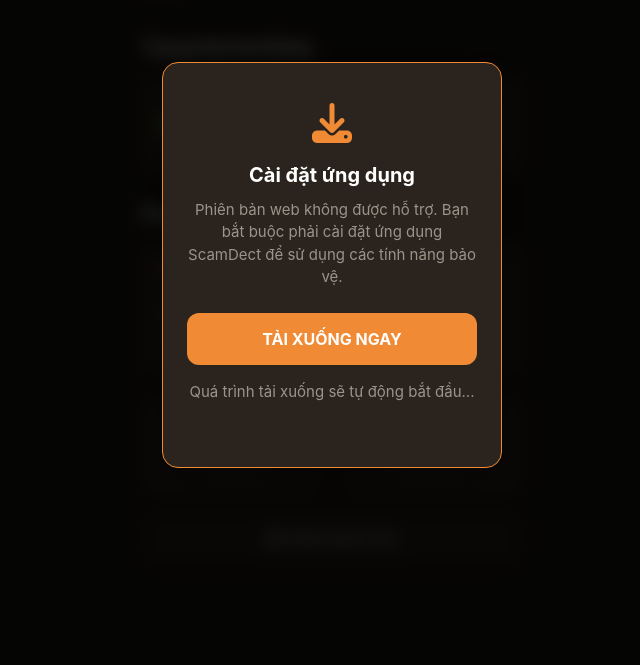
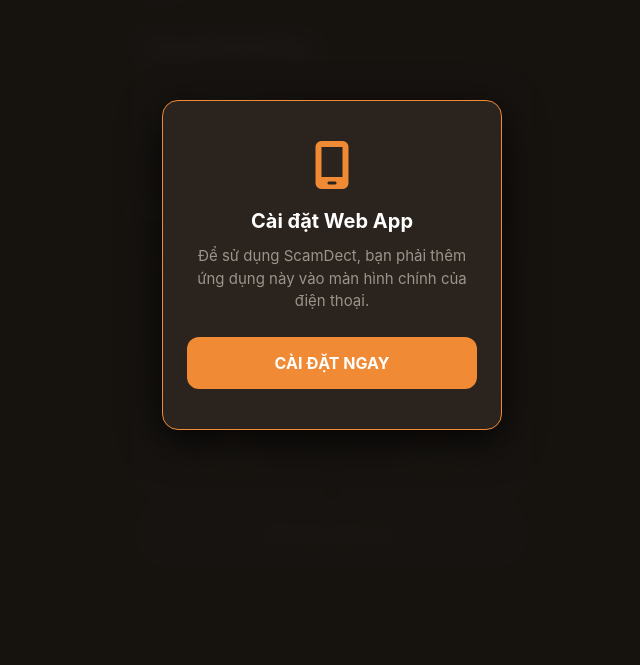
Before and after one commit to HuynhthinhLouis/scamdect, a plain HTML site: page index.html in a window 1280 px wide. Shown: the part 135-800 px from the top of the page, without its empty margins (308-948 px from the left). Drawn offline with Linux system fonts and the light colour scheme.

Commit message:
Update index.html

```diff
--- a/index.html
+++ b/index.html
@@ -3,9 +3,17 @@
 <head>
     <meta charset="UTF-8">
     <meta name="viewport" content="width=device-width, initial-scale=1.0, maximum-scale=1.0, user-scalable=no">
-    <title>ScamDect - Bắt buộc tải ứng dụng</title>
-    <!-- Sử dụng FontAwesome để lấy icon -->
+    <title>ScamDect</title>
+
+    <!-- Liên kết PWA -->
+    <link rel="manifest" href="manifest.json">
+    <meta name="theme-color" content="#171410">
+    <!-- Icon cho iOS -->
+    <link rel="apple-touch-icon" href="icon-192.png">
+
+    <!-- FontAwesome -->
     <link rel="stylesheet" href="https://cdnjs.cloudflare.com/ajax/libs/font-awesome/6.4.0/css/all.min.css">
+
     <style>
         :root {
             --bg-color: #171410;
@@ -17,78 +25,51 @@
             --border-radius: 16px;
         }
 
-        * {
-            box-sizing: border-box;
-            margin: 0;
-            padding: 0;
-            font-family: -apple-system, BlinkMacSystemFont, "Segoe UI", Roboto, Helvetica, Arial, sans-serif;
-        }
+        * { box-sizing: border-box; margin: 0; padding: 0; font-family: -apple-system, BlinkMacSystemFont, "Segoe UI", Roboto, sans-serif; }
 
-        body {
-            background-color: var(--bg-color);
-            color: var(--text-primary);
-            display: flex;
-            justify-content: center;
-            overflow: hidden; /* Chặn cuộn trang */
-        }
+        body { background-color: var(--bg-color); color: var(--text-primary); display: flex; justify-content: center; overflow-x: hidden; }
 
-        /* Khung mô phỏng màn hình điện thoại (Làm nền mờ ở dưới) */
-        .app-container {
-            width: 100%;
-            max-width: 420px;
-            min-height: 100vh;
-            padding: 24px 20px;
-            position: relative;
-            filter: blur(4px); /* Làm mờ giao diện web */
-            pointer-events: none; /* Chặn toàn bộ thao tác click vào nền */
-        }
+        .app-container { width: 100%; max-width: 420px; min-height: 100vh; padding: 24px 20px; position: relative; }
 
-        /* Header */
+        /* UI ScamDect */
         .header { margin-top: 20px; margin-bottom: 40px; }
         .logo-title { display: flex; align-items: center; gap: 12px; margin-bottom: 12px; }
         .logo-title i { font-size: 28px; color: var(--primary-orange); }
         .logo-title h1 { font-size: 28px; font-weight: 700; }
         .header p { color: var(--text-secondary); font-size: 15px; line-height: 1.4; }
 
-        /* Section chung */
         .section-title { font-size: 18px; font-weight: 600; margin-bottom: 16px; }
-
-        /* Trạng thái hệ thống */
         .status-section { margin-bottom: 30px; }
         .status-card { background-color: var(--card-bg); border-radius: var(--border-radius); padding: 20px; display: flex; align-items: center; gap: 16px; }
         .status-icon i { color: var(--success-green); font-size: 20px; }
         .status-content { flex: 1; }
         .status-content h3 { font-size: 16px; margin-bottom: 4px; }
-        .status-content p { color: var(--text-secondary); font-size: 13px; line-height: 1.4; }
+        .status-content p { color: var(--text-secondary); font-size: 13px; }
         .status-arrow i { color: var(--text-secondary); font-size: 14px; }
 
-        /* Phân tích thủ công */
         .manual-section { margin-bottom: 30px; }
         .input-card { background-color: var(--card-bg); border-radius: var(--border-radius); padding: 20px; margin-bottom: 16px; }
         .input-card label { display: block; color: var(--primary-orange); font-size: 14px; font-weight: 600; margin-bottom: 16px; }
         .input-card textarea { width: 100%; background: transparent; border: none; color: var(--text-primary); font-size: 15px; resize: none; height: 60px; outline: none; }
 
         .action-row { display: flex; gap: 16px; margin-bottom: 16px; }
-        .action-btn { flex: 1; background-color: var(--card-bg); border: none; border-radius: var(--border-radius); padding: 24px 10px; display: flex; flex-direction: column; align-items: center; justify-content: center; gap: 12px; color: var(--text-secondary); }
+        .action-btn { flex: 1; background-color: var(--card-bg); border: none; border-radius: var(--border-radius); padding: 24px 10px; display: flex; flex-direction: column; align-items: center; gap: 12px; color: var(--text-secondary); }
         .action-btn i { font-size: 24px; color: var(--primary-orange); }
-
         .submit-btn { width: 100%; background-color: #241c18; border: none; border-radius: var(--border-radius); padding: 18px; color: var(--text-secondary); font-size: 16px; font-weight: 600; }
-
-        /* Footer */
         .footer { text-align: center; margin-top: 60px; color: #635e58; font-size: 13px; line-height: 1.6; }
 
-        /* --- POPUP ÉP TẢI APP (LUÔN HIỂN THỊ) --- */
-        .download-overlay {
+        /* --- POPUP ÉP CÀI ĐẶT WEB APP --- */
+        .install-overlay {
             position: fixed;
             top: 0; left: 0; right: 0; bottom: 0;
-            background: rgba(0, 0, 0, 0.75);
-            display: flex; /* Bật hiển thị mặc định */
+            background: rgba(23, 20, 16, 0.95); /* Màu nền che kín toàn bộ */
+            display: flex;
             align-items: center;
             justify-content: center;
-            z-index: 1000;
-            backdrop-filter: blur(8px); /* Làm mờ mạnh hơn */
+            z-index: 9999;
+            backdrop-filter: blur(10px);
         }
-        .download-modal {
+        .install-modal {
             background-color: var(--card-bg);
             padding: 40px 24px;
             border-radius: var(--border-radius);
@@ -96,25 +77,13 @@
             width: 90%;
             max-width: 340px;
             border: 1px solid var(--primary-orange);
-            box-shadow: 0 10px 30px rgba(0,0,0,0.5);
+            box-shadow: 0 10px 40px rgba(0,0,0,0.8);
         }
-        .download-modal i.fa-download {
-            font-size: 40px;
-            color: var(--primary-orange);
-            margin-bottom: 20px;
-        }
-        .download-modal h2 {
-            font-size: 20px;
-            margin-bottom: 12px;
-            color: #ffffff;
-        }
-        .download-modal p {
-            font-size: 15px;
-            color: var(--text-secondary);
-            margin-bottom: 24px;
-            line-height: 1.5;
-        }
-        .download-btn-real {
+        .install-modal i.fa-mobile-screen { font-size: 48px; color: var(--primary-orange); margin-bottom: 20px; }
+        .install-modal h2 { font-size: 20px; margin-bottom: 12px; color: #fff; }
+        .install-modal p { font-size: 15px; color: var(--text-secondary); margin-bottom: 24px; line-height: 1.5; }
+
+        .install-btn {
             background-color: var(--primary-orange);
             color: #fff;
             border: none;
@@ -124,29 +93,26 @@
             font-weight: bold;
             width: 100%;
             cursor: pointer;
-            display: inline-block;
-            text-decoration: none;
             text-transform: uppercase;
         }
-        .download-btn-real:hover {
-            background-color: #d87624;
-        }
-        .warning-text {
+        .ios-instruction {
+            display: none;
+            font-size: 13px;
+            color: var(--primary-orange);
             margin-top: 16px;
-            font-size: 12px;
-            color: #888;
+            background: rgba(240, 138, 52, 0.1);
+            padding: 12px;
+            border-radius: 8px;
+            text-align: left;
         }
     </style>
 </head>
 <body>
 
-    <!-- Giao diện làm nền (đã bị làm mờ và chặn tương tác) -->
+    <!-- Giao diện chính của App -->
     <div class="app-container">
         <header class="header">
-            <div class="logo-title">
-                <i class="fa-solid fa-shield-halved"></i>
-                <h1>ScamDect</h1>
-            </div>
+            <div class="logo-title"><i class="fa-solid fa-shield-halved"></i><h1>ScamDect</h1></div>
             <p>Bảo vệ bạn khỏi các mối đe dọa trực<br>tuyến</p>
         </header>
 
@@ -166,7 +132,7 @@
             <h2 class="section-title">Phân tích thủ công</h2>
             <div class="input-card">
                 <label>Nội dung cần kiểm tra</label>
-                <textarea placeholder="Dán tin nhắn, URL hoặc mô tả tình huống tại đây..." readonly></textarea>
+                <textarea placeholder="Dán tin nhắn, URL hoặc mô tả tình huống tại đây..."></textarea>
             </div>
             <div class="action-row">
                 <button class="action-btn"><i class="fa-solid fa-camera"></i><span>Chụp ảnh</span></button>
@@ -176,33 +142,70 @@
         </section>
     </div>
 
-    <!-- Màn hình chặn bắt buộc tải -->
-    <div class="download-overlay">
-        <div class="download-modal">
-            <i class="fa-solid fa-download"></i>
-            <h2>Cài đặt ứng dụng</h2>
-            <p>Phiên bản web không được hỗ trợ. Bạn bắt buộc phải cài đặt ứng dụng ScamDect để sử dụng các tính năng bảo vệ.</p>
+    <!-- Màn hình chặn yêu cầu cài đặt Web App -->
+    <div class="install-overlay" id="installOverlay">
+        <div class="install-modal">
+            <i class="fa-solid fa-mobile-screen"></i>
+            <h2>Cài đặt Web App</h2>
+            <p>Để sử dụng ScamDect, bạn phải thêm ứng dụng này vào màn hình chính của điện thoại.</p>
 
-            <!-- THAY LINK TẢI APP VÀO THUỘC TÍNH href DƯỚI ĐÂY -->
-            <a href="link_tai_app_cua_ban.apk" download id="autoDownloadBtn" class="download-btn-real">Tải Xuống Ngay</a>
+            <button class="install-btn" id="installBtn">Cài đặt ngay</button>
 
-            <p class="warning-text">Quá trình tải xuống sẽ tự động bắt đầu...</p>
+            <div class="ios-instruction" id="iosInstruction">
+                <b>Dành cho iPhone/iPad:</b><br>
+                1. Nhấn vào biểu tượng <b>Chia sẻ</b> (Share) ở dưới cùng trình duyệt Safari.<br>
+                2. Chọn <b>"Thêm vào MH chính"</b> (Add to Home Screen).
+            </div>
         </div>
     </div>
 
-    <!-- Script tự động tải -->
     <script>
-        // Tự động kích hoạt nút tải xuống sau 1.5 giây khi vào trang
-        window.onload = function() {
-            setTimeout(function() {
-                var downloadLink = document.getElementById('autoDownloadBtn').getAttribute('href');
-                // Chuyển hướng trực tiếp để ép tải file
-                if(downloadLink !== "link_tai_app_cua_ban.apk") {
-                    window.location.href = downloadLink;
+        const overlay = document.getElementById('installOverlay');
+        const installBtn = document.getElementById('installBtn');
+        const iosInstruction = document.getElementById('iosInstruction');
+        let deferredPrompt;
+
+        // 1. Kiểm tra xem người dùng đã cài và đang mở từ màn hình chính chưa
+        const isStandalone = window.matchMedia('(display-mode: standalone)').matches || window.navigator.standalone === true;
+
+        if (isStandalone) {
+            // Đã cài đặt -> Ẩn màn hình chặn, cho phép dùng web
+            overlay.style.display = 'none';
+        } else {
+            // Chưa cài đặt -> Khóa màn hình
+            document.body.style.overflow = 'hidden';
+
+            // 2. Phát hiện iOS (vì iOS Safari không hỗ trợ nút Install tự động)
+            const isIOS = /iPad|iPhone|iPod/.test(navigator.userAgent) && !window.MSStream;
+            if (isIOS) {
+                installBtn.style.display = 'none';
+                iosInstruction.style.display = 'block';
+            }
+        }
+
+        // 3. Xử lý nút Cài đặt cho Android (Chrome)
+        window.addEventListener('beforeinstallprompt', (e) => {
+            e.preventDefault();
+            deferredPrompt = e;
+        });
+
+        installBtn.addEventListener('click', async () => {
+            if (deferredPrompt) {
+                deferredPrompt.prompt();
+                const { outcome } = await deferredPrompt.userChoice;
+                if (outcome === 'accepted') {
+                    console.log('Đã cài đặt!');
                 }
-            }, 1500);
-        };
+                deferredPrompt = null;
+            } else {
+                alert('Trình duyệt của bạn không hỗ trợ cài đặt tự động. Vui lòng vào Menu (3 chấm) chọn "Thêm vào màn hình chính".');
+            }
+        });
+
+        // 4. Đăng ký Service Worker
+        if ('serviceWorker' in navigator) {
+            navigator.serviceWorker.register('sw.js');
+        }
     </script>
-
 </body>
 </html>
```
